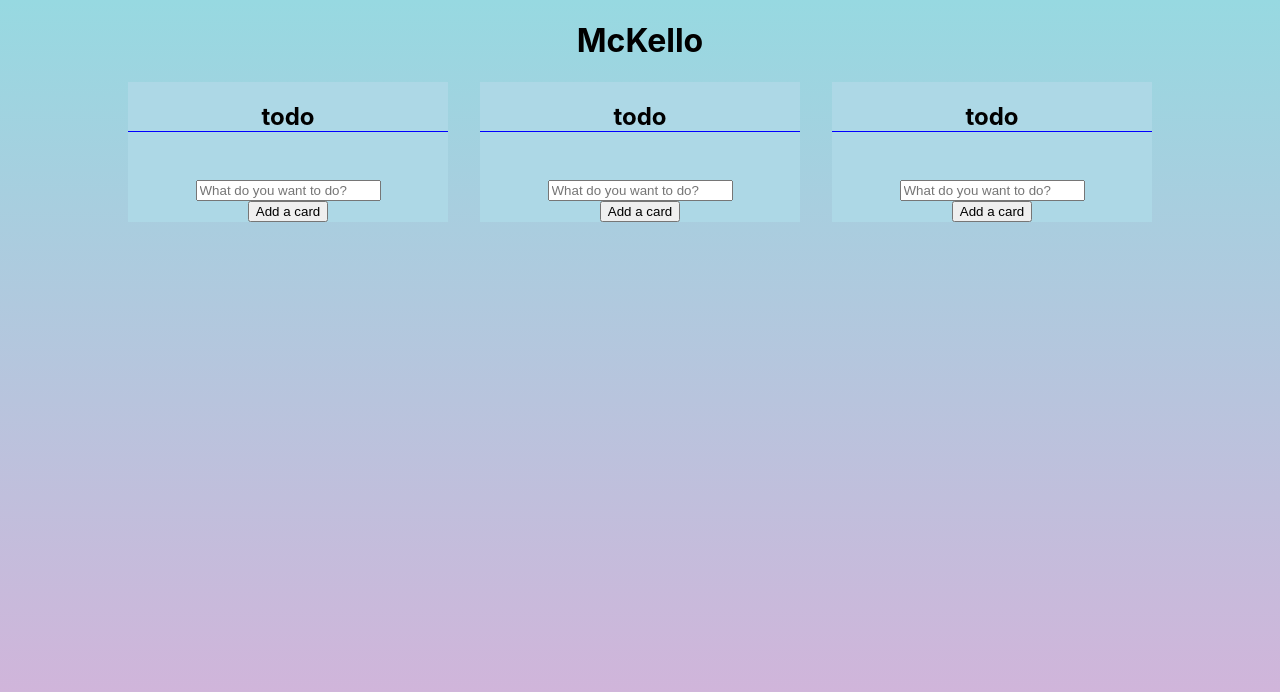
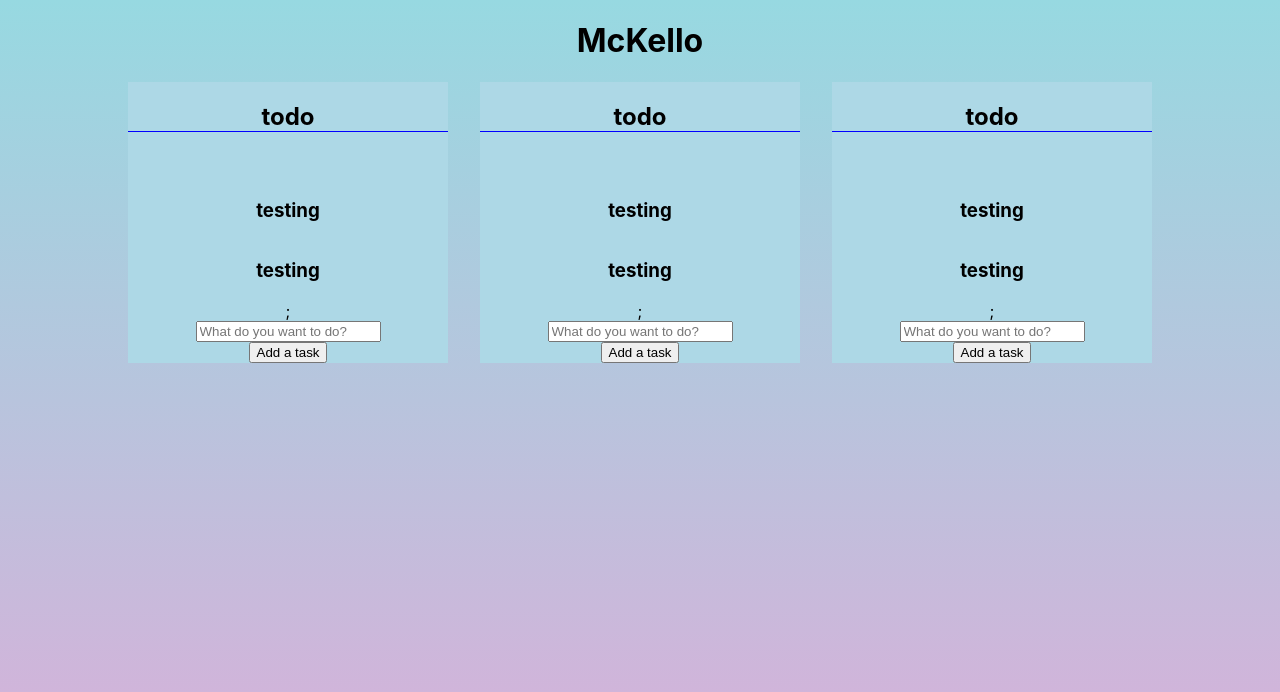
Before and after one commit to markmckenna37/react-project-board, a React (Create React App) app: page / in a window 1280 px wide. Shown: the top 692 px of the page. Built offline with nearby package versions, Linux system fonts and the light colour scheme.

Commit message:
added card component, handleaddcard method

```diff
--- a/src/App.tsx
+++ b/src/App.tsx
@@ -5,17 +5,17 @@
 const initState:any = [
   {
     title: "TODO",
-    todos: [],
+    items: ["testing", "testing"],
     input: ""
   },
   {
     title: "IN PROGRESS",
-    todos: [],
+    items: ["testing", "testing"],
     input: ""
   },
   {
     title: "COMPLETE",
-    todos: [],
+    items: ["testing", "testing"],
     input: ""
   }
 ]
@@ -34,6 +34,13 @@
 
   //Method for handling the addition of an add card
 
+  const handleAddCard = (columnIndex:any) => {
+    const nextColumn = [...column];
+    nextColumn[columnIndex].items.push(nextColumn[columnIndex].input);
+    nextColumn[columnIndex].input = ""
+    setColumn(nextColumn)
+  }
+
   //method for handling the card shifts between columns
   return (
     <div className="wrapper">
@@ -46,6 +53,7 @@
               handleInputChange={handleInputChange}
               data={value}
               key={index}
+              handleAddCard={handleAddCard}
               btnLabel="todo"
             />
           ))}
--- a/src/components/Card.tsx
+++ b/src/components/Card.tsx
@@ -1,3 +1,11 @@
+import React from "react";
 
+const Card = ({cardTitle}:any) => {
+    return (
+        <div className="card">
+            <h3>{cardTitle}</h3>
+        </div>
+    )
+}
 
-export {}
+export default Card;
--- a/src/components/Column.tsx
+++ b/src/components/Column.tsx
@@ -1,17 +1,24 @@
 import React from "react"
-// import Card from "./Card"
+import Card from "./Card"
 
-const Column = ({btnLabel, data, handleInputChange, index}:any) => {
+const Column = ({btnLabel, data, handleInputChange, index, handleAddCard}:any) => {
     return (
         <div className="column">
             <h2 className="columnTitle">{btnLabel}</h2>
+            {data.items.map((value:any, index:any):any => (
+                <Card
+                    key={index}
+                    cardTitle={value}
+                />
+            ))};
             <input
                 onChange={(e:any) => handleInputChange(e.target.value, index)}
                 value={data.input}
                 placeholder="What do you want to do?"
             />
-            <button className="addCardBtn">Add a card</button>
+            <button onClick={() => handleAddCard(index)} className="addCardBtn">Add a task</button>
         </div>
     )
 }
-export default Column
+
+export default Column;
```
